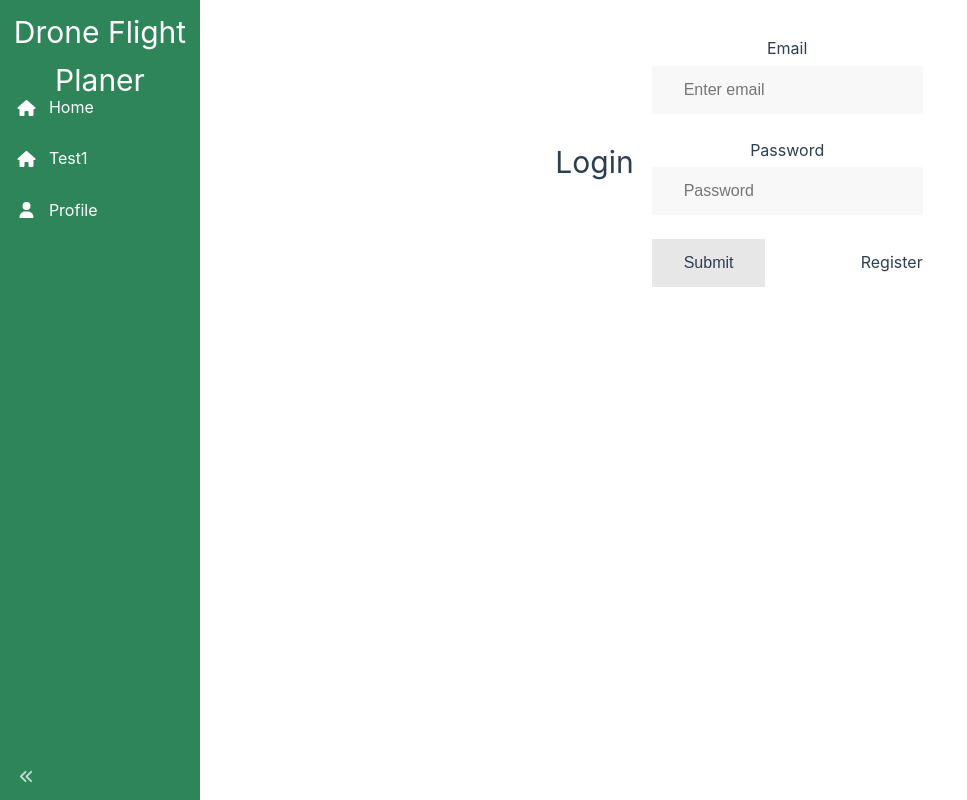
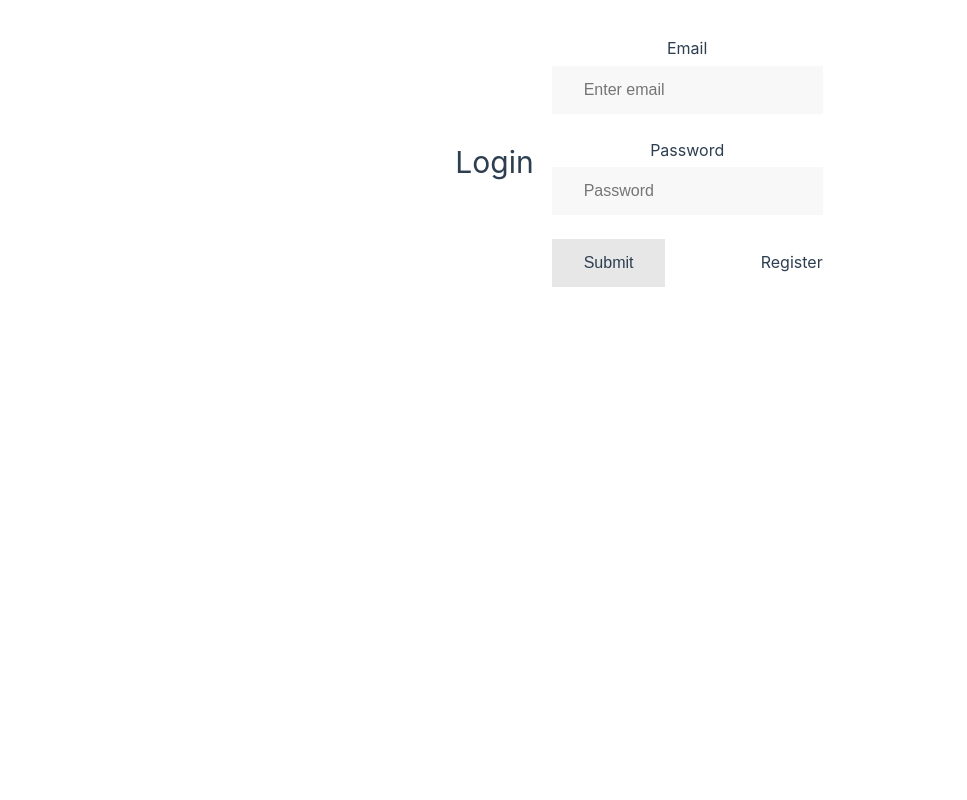
Before and after one commit to mamphis/drone-flight-planner, a Vue app in the folder frontend/: page /login in a window 1280 px wide. Shown: the whole page, without its empty margins (0-967 px from the left). Built offline with nearby package versions, Linux system fonts and the light colour scheme.

Commit message:
fix(frontend): use setup-script insted of composition api

```diff
--- a/frontend/src/App.vue
+++ b/frontend/src/App.vue
@@ -1,32 +1,24 @@
 <script setup lang="ts">
 import { userStore } from './stores/user';
+import sidebar from '@/components/sidebar/sidebar.vue'
+import { sidebarWidth } from '@/components/sidebar/state'
 
 const user = userStore();
 
 let loggedIn = false;
 
 const updateLoginState = () => {
-  loggedIn = user.isLoggedIn;
+    loggedIn = user.isLoggedIn;
 };
 
 user.$subscribe(() => {
-  updateLoginState();
+    updateLoginState();
 });
-</script>
-<script lang="ts">
-import sidebar from '@/components/sidebar/sidebar.vue'
-import { sidebarWidth } from '@/components/sidebar/state'
-
-export default {
-    components: {
-        sidebar
-    },
-}
 </script>
 
 <template>
-    <sidebar />
-    <div :style="{ 'margin-left': sidebarWidth, width: '100%' }">
+    <sidebar v-if="loggedIn" />
+    <div :style="{ 'margin-left': loggedIn ? sidebarWidth : 0, width: '100%' }">
         <router-view />
     </div>
 </template>
@@ -34,6 +26,7 @@ export default {
 <style>
 @import "@/assets/base.css";
 @import "@/assets/inputs.css";
+
 #app {
     max-width: 1280px;
     margin: 0 auto;
@@ -44,9 +37,11 @@ export default {
     /* justify-content: center; */
     text-align: center;
 }
+
 .navbar {
     flex: 1;
 }
+
 .content {
     flex: 1;
 }
--- a/frontend/src/components/sidebar/sidebarLink.vue
+++ b/frontend/src/components/sidebar/sidebarLink.vue
@@ -1,19 +1,15 @@
-<script>
-import { computed } from 'vue';
+<script lang="ts" setup>
+import { computed, defineProps } from 'vue';
 import { useRoute } from 'vue-router'
 import { collapsed } from './state';
 
-export default {
-    props: {
+const props = defineProps({
   to: { type: String, required: true },
   icon: { type: String, required: true }
-    },
-    setup(props) {
+});
+
 const route = useRoute()
 const isActive = computed(() => route.path === props.to)
-    return { isActive, collapsed }
-    }
-}
 </script>
 
 <template>
@@ -31,10 +27,12 @@ export default {
 .fade-leave-active {
   transition: opacity 0.1s;
 }
+
 .fade-enter,
 .fade-leave-to {
   opacity: 0;
 }
+
 .link {
   display: flex;
   align-items: center;
@@ -49,12 +47,15 @@ export default {
   color: white;
   text-decoration: none;
 }
+
 .link:hover {
   background-color: var(--sidebar-item-hover);
 }
+
 .link.active {
   background-color: var(--sidebar-item-active);
 }
+
 .link .icon {
   flex-shrink: 0;
   width: 25px;
```
Lines whose indentation alone changed are shown as unchanged.
